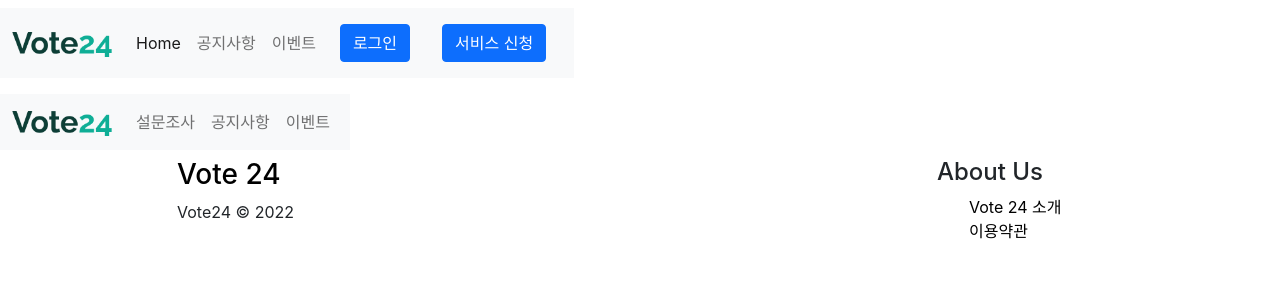
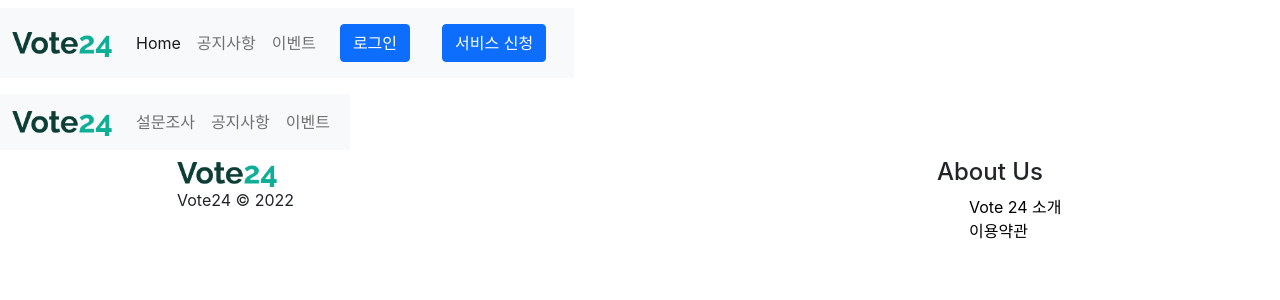
Before and after one commit to Hyojeong721/PJT1_Vote24, a React (Create React App) app in the folder FE/vote24/: page / in a window 1280 px wide. Shown: the top 300 px of the page. Built offline with nearby package versions, Linux system fonts and the light colour scheme.

Commit message:
feat: improve footer

```diff
--- a/FE/vote24/src/components/Footer.js
+++ b/FE/vote24/src/components/Footer.js
@@ -1,4 +1,5 @@
 import "./css/Footer.css";
+import Logo from "../images/logo.png";
 
 function Footer() {
   return (
@@ -7,8 +8,8 @@ function Footer() {
         <div className="container">
           <div className="row justify-content-center">
             <div className="col-sm-4 col-md-8 item">
-              <a href="#" className="a">
-                <h3>Vote 24</h3>
+              <a class="navbar-brand" href="#">
+                <img class="logo" src={Logo} alt="vote24" />
               </a>
               <p className="copyright">Vote24 © 2022</p>
             </div>
```
